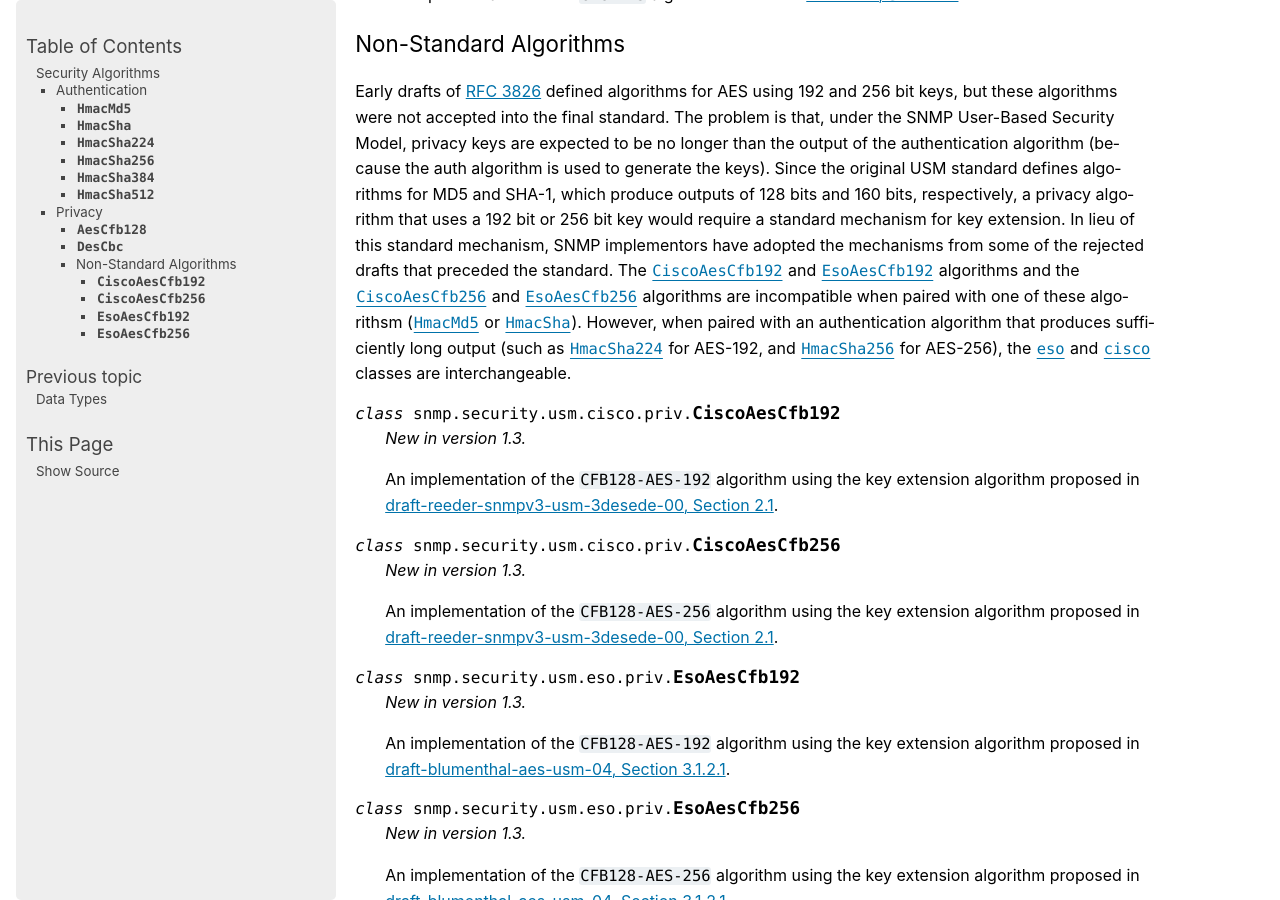
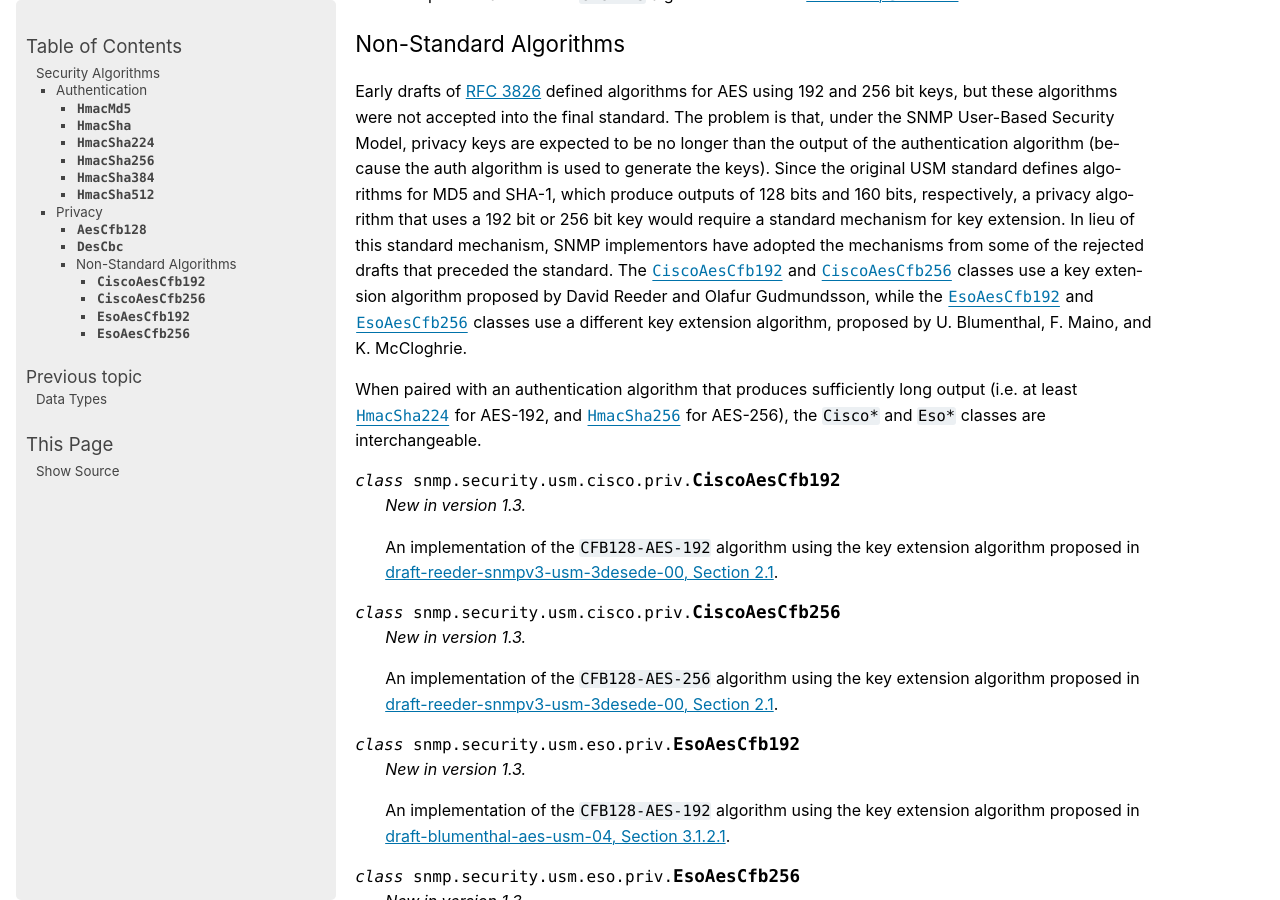
Before and after one commit to charlestolley/python-snmp, a Sphinx documentation site: the page built from docs/source/security.rst, in a window 1280 px wide and 900 px high, scrolled down 833 px. Built offline with Sphinx 7.4.7, drawn with Linux system fonts in a browser that asks for light colours.

Commit message:
Clarify the wording to explain non-standard privacy algorithms

```diff
--- a/docs/source/security.rst
+++ b/docs/source/security.rst
@@ -61,17 +61,17 @@ bit key would require a standard mechanism for key extension. In lieu of this
 standard mechanism, SNMP implementors have adopted the mechanisms from some of
 the rejected drafts that preceded the standard. The
 :class:`CiscoAesCfb192<snmp.security.usm.cisco.priv.CiscoAesCfb192>` and
-:class:`EsoAesCfb192<snmp.security.usm.eso.priv.EsoAesCfb192>` algorithms
-and the :class:`CiscoAesCfb256<snmp.security.usm.cisco.priv.CiscoAesCfb256>` and
-:class:`EsoAesCfb256<snmp.security.usm.eso.priv.EsoAesCfb256>` algorithms
-are incompatible when paired with one of these algorithsm
-(:class:`HmacMd5<snmp.security.usm.auth.HmacMd5>` or
-:class:`HmacSha<snmp.security.usm.auth.HmacSha>`). However, when paired with an
-authentication algorithm that produces sufficiently long output (such as
-:class:`HmacSha224<snmp.security.usm.auth.HmacSha224>` for AES-192, and
-:class:`HmacSha256<snmp.security.usm.auth.HmacSha256>` for AES-256), the
-:mod:`eso<snmp.security.usm.eso.priv>` and
-:mod:`cisco<snmp.security.usm.cisco.priv>` classes are interchangeable.
+:class:`CiscoAesCfb256<snmp.security.usm.cisco.priv.CiscoAesCfb256>` classes
+use a key extension algorithm proposed by David Reeder and Olafur Gudmundsson,
+while the :class:`EsoAesCfb192<snmp.security.usm.eso.priv.EsoAesCfb192>` and
+:class:`EsoAesCfb256<snmp.security.usm.eso.priv.EsoAesCfb256>` classes use a
+different key extension algorithm, proposed by U. Blumenthal, F. Maino, and K.
+McCloghrie.
+
+When paired with an authentication algorithm that produces sufficiently long
+output (i.e. at least :class:`HmacSha224<snmp.security.usm.auth.HmacSha224>`
+for AES-192, and :class:`HmacSha256<snmp.security.usm.auth.HmacSha256>` for
+AES-256), the ``Cisco*`` and ``Eso*`` classes are interchangeable.
 
 .. module:: snmp.security.usm.cisco.priv
 
```
